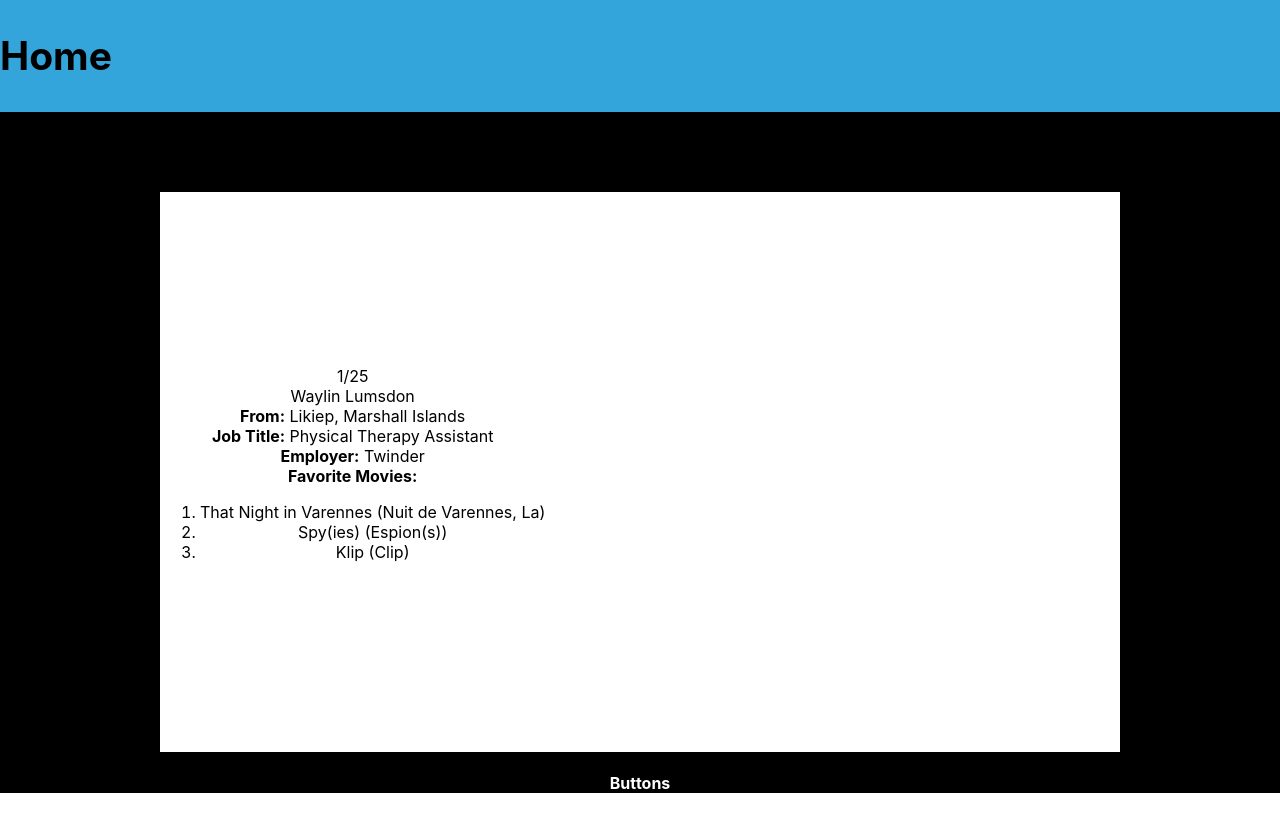
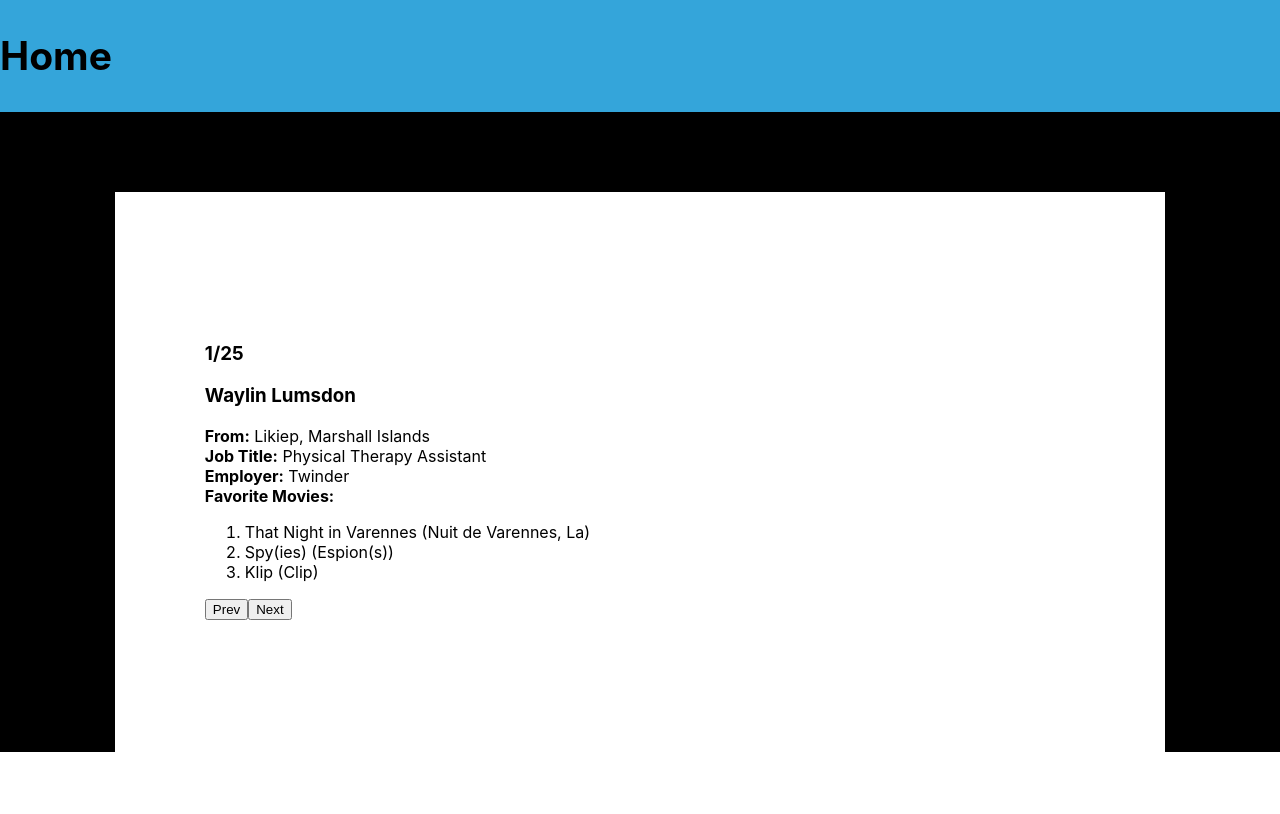
Before and after one commit to AutoDave91/react-iii, a React (Create React App) app: page / in a window 1280 px wide. Built offline with nearby package versions, Linux system fonts and the light colour scheme.

Commit message:
Now with working buttons...thanks Jonathan!

```diff
--- a/src/App.css
+++ b/src/App.css
@@ -1,5 +1,4 @@
 .App {
-  text-align: center;
   background-color: black;
 }
 
@@ -25,6 +24,7 @@
   background-color: white;
   color: black;
   margin: auto;
+  padding-left: 7vw;
   width: 75%;
   height: 70vh;
   display: flex;
--- a/src/App.js
+++ b/src/App.js
@@ -1,8 +1,8 @@
 import React, {Component} from 'react';
 import logo from './logo.svg';
 import './App.css';
-import List from './components/List'
-import Buttons from './components/Buttons'
+import White_box from './components/White_box'
+// import Buttons from './components/Buttons'
 import Header from './components/Header'
 
 class App extends Component {
@@ -13,15 +13,43 @@ class App extends Component {
           <Header />
         </section>
         <section className='List'>
-          <List />
+          <White_box />
         </section>
-        <section className='Buttons'>
+        {/* <section className='Buttons'>
         <h4>Buttons</h4>
           <Buttons />
-        </section>
+        </section> */}
       </main>
     );
   }
 }
 
 export default App;
+
+// Requirements
+// Your project should...
+
+// Use at least 3 different components,
+// including at least 1 that holds and updates
+// state. Allow users to navigate through all
+// the user information from the array in data.js
+// using the < Previous and Next > buttons.
+// Include special handling for those buttons
+// for the first and last users in the array
+// to avoid errors. Display where in the array
+// the current user is located (ex. 1/25)
+// Match the layout and styling of the mockup
+// as closely as possible.
+
+// Black Diamond
+// After the < Previous and Next > buttons
+// are functional, start working on Delete.
+// After the Delete button is functional,
+// start working on New. This will require
+// a form for users to input new information.
+// Focus on the functionality more than the
+// styling. After the New button is functional,
+// start working on Edit. This will also
+// require a form for users to input updated
+// information. Focus on the functionality more
+// than the styling.
--- a/src/components/Buttons.js
+++ /dev/null
@@ -1,33 +0,0 @@
-//functions of Prev/next
-// edit/delete/new
-import React, {Component} from 'react'
-
-class Buttons extends Component{
-    // constructor(){
-    // }
-
-    // next(data) {
-    //     if (data[i] <data.length-1){
-    //         return data[i]+1;
-    //     }
-    // }
-    // previous(data){
-    //     if (data[i] >data.length-1){
-    //         return data[i]-1;
-    //     }
-    // }
-
-    render(){
-        return(
-            <main>
-                {/* <button onClick={()=> this.previous}>Previous</button> */}
-                {/* <button></button>
-                <button></button>
-                <button></button> */}
-                {/* <button onClick={()=> this.next}>Next</button> */}
-            </main>
-        )
-    }
-}
-
-export default Buttons
--- a/src/components/List.js
+++ b/src/components/List.js
@@ -9,37 +9,30 @@ import data from './data'
 
 
 class List extends Component{
-    constructor(){
-        super()
-        this.state ={
-            i: 0
-        }
-    }
-
     render(){
         let contact = data
         return(
             <main className='whiteBox'>
                 <section>
-                    {contact[this.state.i].id}/{contact.length}
+                    <h3>{contact[this.props.index].id}/{contact.length}</h3>
                 </section>
                 <section className='Name'>
-                    {contact[this.state.i].name.first} {contact[this.state.i].name.last}
+                    <h1>{contact[this.props.index].name.first} {contact[this.props.index].name.last}</h1>
                 </section>
                 <section className='From'>
-                    <strong>From:</strong> {contact[this.state.i].city}, {contact[this.state.i].country}
+                    <strong>From:</strong> {contact[this.props.index].city}, {contact[this.props.index].country}
                 </section>
                 <section className='Title'>
-                    <strong>Job Title:</strong> {contact[this.state.i].title}
+                    <strong>Job Title:</strong> {contact[this.props.index].title}
                 </section>
                 <section className='Employer'>
-                    <strong>Employer:</strong> {contact[this.state.i].employer}
+                    <strong>Employer:</strong> {contact[this.props.index].employer}
                 </section>
                 <section className='Movies'>
                 <strong>Favorite Movies:</strong> <ol>
-                    <li>{contact[this.state.i].favoriteMovies[0]}</li>
-                    <li>{contact[this.state.i].favoriteMovies[1]}</li>
-                    <li>{contact[this.state.i].favoriteMovies[2]}</li></ol>
+                    <li>{contact[this.props.index].favoriteMovies[0]}</li>
+                    <li>{contact[this.props.index].favoriteMovies[1]}</li>
+                    <li>{contact[this.props.index].favoriteMovies[2]}</li></ol>
                 </section>
             </main>
         )
@@ -47,3 +40,5 @@ class List extends Component{
 }
 
 export default List
+
+// imported 'Employee Card' to 'Container'
--- /dev/null
+++ b/src/components/White_box.js
@@ -0,0 +1,29 @@
+import React, {Component} from 'react';
+import List from './List'
+import data from './data'
+
+
+class White_box extends Component{
+    constructor(){
+        super()
+        this.state = {
+            index:0
+        }
+    }
+
+    render(){
+        return(
+            <main>
+                <List index={this.state.index} />
+                <button onClick={()=> {if(this.state.index >0){
+                    this.setState({index: this.state.index -1})
+                }}}>Prev</button>
+                <button onClick={()=> {if(this.state.index <data.length-1){
+                    this.setState({index: this.state.index +1})}
+                }}>Next</button>
+            </main>
+        )
+    }
+}
+
+export default White_box
```
Also changed, not shown: src/components/Buttons.css (deleted).
